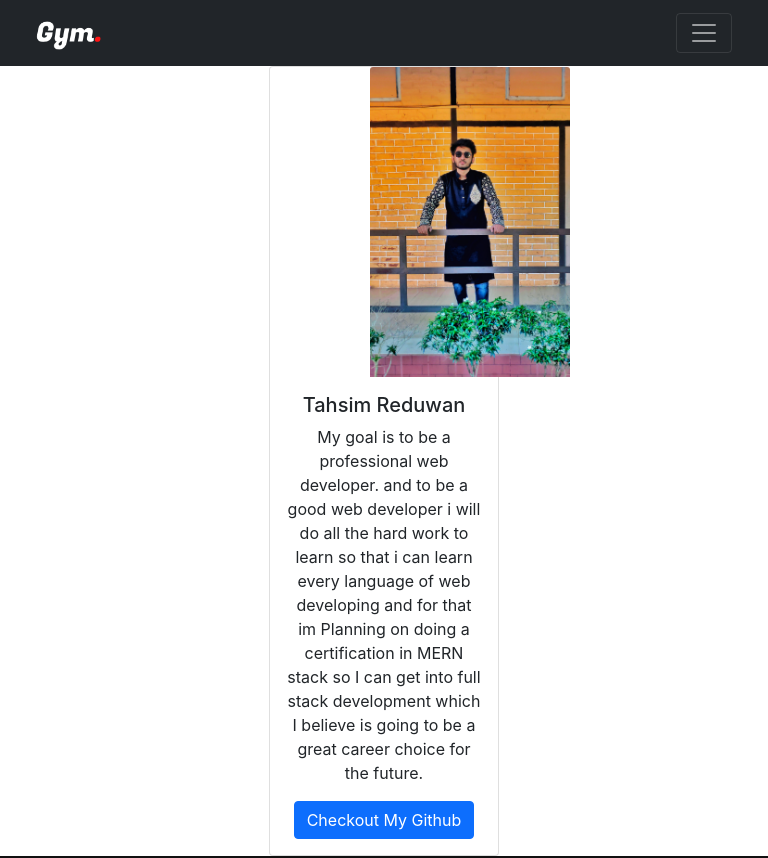
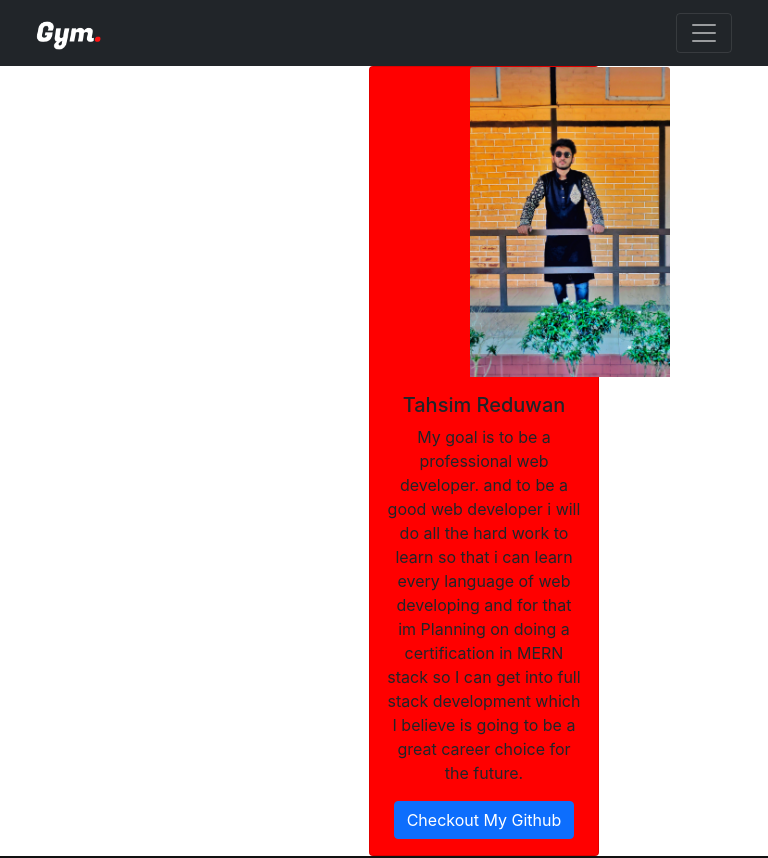
Before and after one commit to Reduwan-Nyx/Gym-Website, a React (Create React App) app: page /about in a window 768 px wide. Shown: the top 858 px of the page. Built offline with nearby package versions, Linux system fonts and the light colour scheme; no server answers.

Commit message:
login completed

```diff
--- a/src/Pages/About/About.css
+++ b/src/Pages/About/About.css
@@ -10,3 +10,12 @@
     margin-left: 100px;
 
 }
+
+
+@media only screen and (min-width: 577px) and (max-width: 992px) {
+    .card {
+        width: 100%;
+        margin-left: 100px;
+        background-color: red;
+    }
+}
--- a/src/Pages/About/About.js
+++ b/src/Pages/About/About.js
@@ -5,7 +5,7 @@ import './About.css'
 const About = () => {
     return (
         <div className='card-container'>
-            <Card>
+            <Card className='card'>
   <Card.Img variant="top" src={image} />
   <Card.Body>
     <Card.Title>Tahsim Reduwan</Card.Title>
--- a/src/Pages/Blog/Blog.css
+++ b/src/Pages/Blog/Blog.css
@@ -3,3 +3,11 @@
     margin: 50px 90px;
     height: 700px;
 }
+
+@media only screen and (min-width: 577px) and (max-width: 992px) {
+    .blog-container {
+        grid-template-columns: repeat(2, 1fr);
+        width: 50%;
+        height: 100px;
+    }
+}
--- a/src/Pages/Blog/Blog.js
+++ b/src/Pages/Blog/Blog.js
@@ -3,7 +3,7 @@ import { Card } from "react-bootstrap";
 import "./Blog.css";
 const Blog = () => {
   return (
-    <div className="d-flex ">
+    <div className="blog d-flex ">
       <>
         <Card
           className="blog-container"
--- a/src/Pages/Checkout/Checkout.js
+++ b/src/Pages/Checkout/Checkout.js
@@ -1,9 +1,11 @@
 import React from 'react';
+import './checkout.css'
 
 const Checkout = () => {
     return (
-        <div>
-            <h2>Please Checkout your Booking</h2>
+        <div className='checkout-container'>
+            <h2 className='text-center'>Thank your for Booking</h2>
+
         </div>
     );
 };
--- /dev/null
+++ b/src/Pages/Checkout/checkout.css
@@ -0,0 +1,3 @@
+.checkout-container{
+    margin-bottom: 320px;
+}
--- a/src/Pages/Home/Home/Home.js
+++ b/src/Pages/Home/Home/Home.js
@@ -1,4 +1,5 @@
 import React from 'react';
+import Footer from '../../Shared/Footer/Footer';
 import Banner from '../Banner/Banner';
 import Expert from '../Expert/Expert';
 import Experts from '../Experts/Experts';
--- a/src/Pages/ServiceDetail/ServiceDetail.js
+++ b/src/Pages/ServiceDetail/ServiceDetail.js
@@ -2,10 +2,12 @@ import React from 'react';
 import { Link, useParams } from 'react-router-dom';
 
 const ServiceDetail = () => {
+
     const {serviceId} = useParams()
     return (
         <div>
-            <h1>Welcome to Detail: {serviceId}</h1>
+
+            <h1> {serviceId}</h1>
             <div className='mx-auto text-center'>
                 <Link to="/checkout">
                 <button className='btn btn-primary'>Proceed Checkout</button>
--- a/src/Pages/Shared/Footer/Footer.css
+++ b/src/Pages/Shared/Footer/Footer.css
@@ -5,10 +5,13 @@ footer{
     width: auto;
     margin: 0;
     padding: 10px;
+
+
 }
 
 .footer-content{
     margin: 10px;
+
 }
 
 .footer-content h3 {
```
